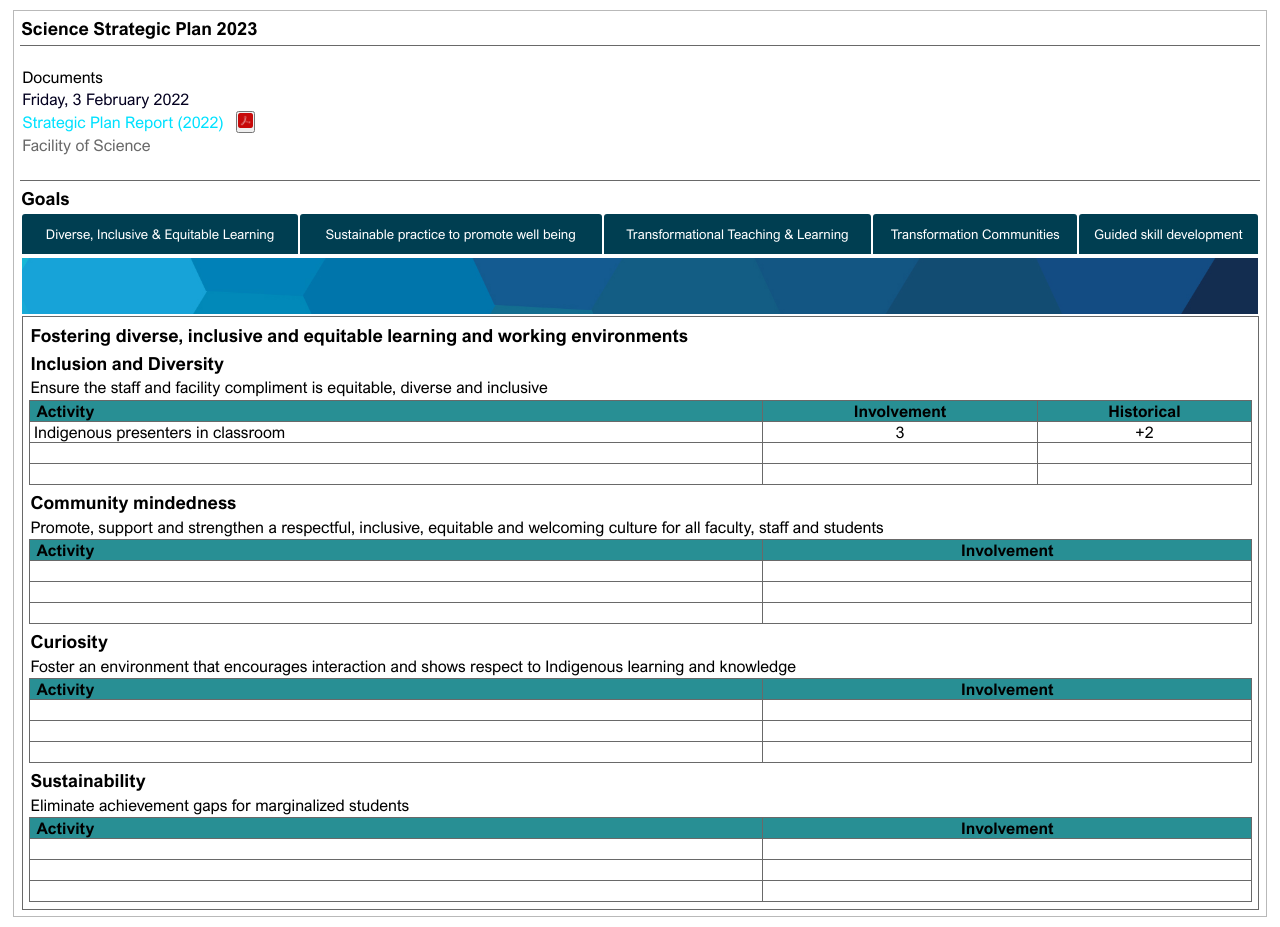
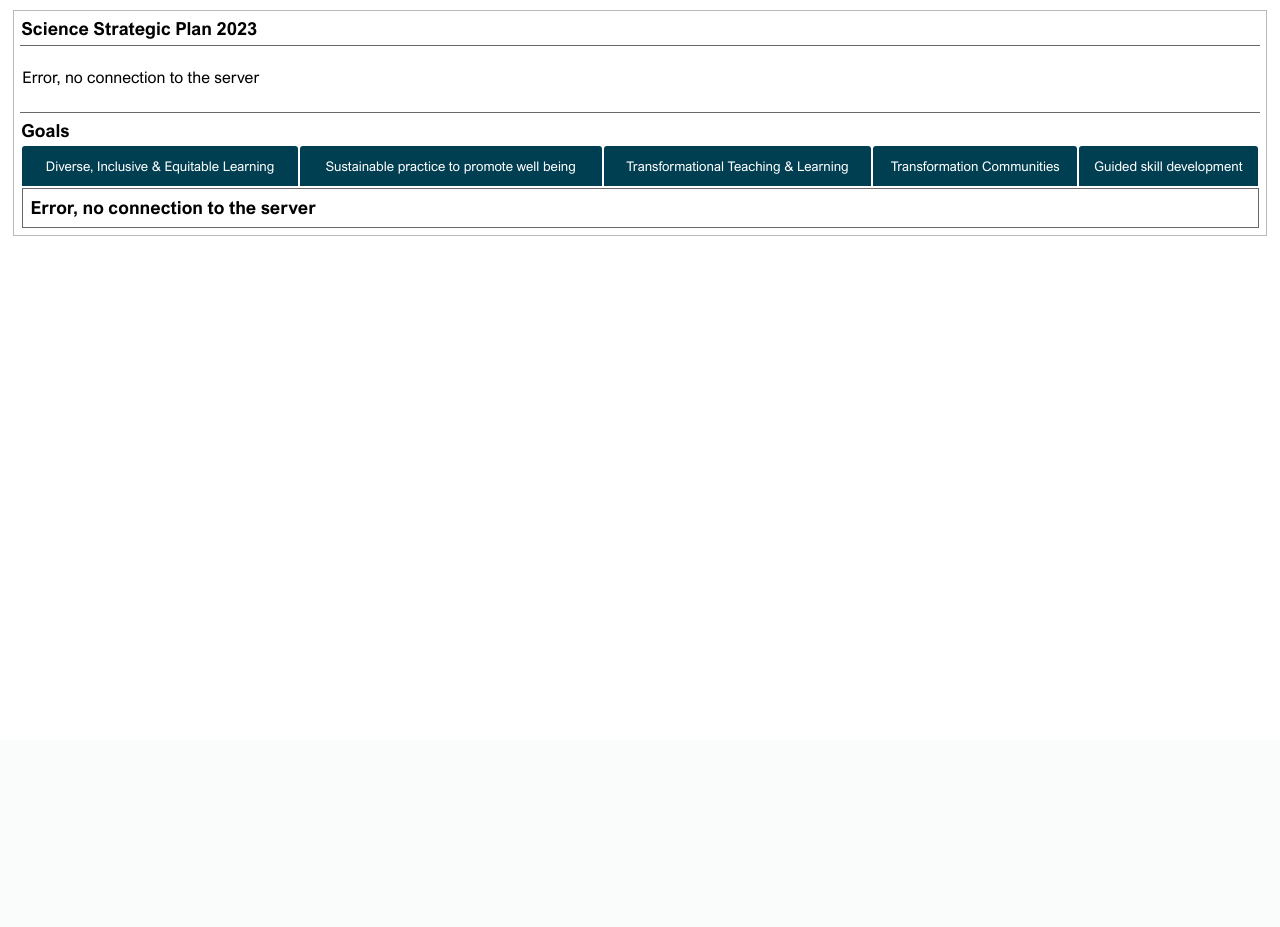
Before and after one commit to Malouni/SAPC-Platform, a PHP site: page /PastSurveyReport.php in a window 1280 px wide. Shown: the part 60-987 px from the top of the page. After the commit the page ends 296 px from the top, so only its background shows below. Run offline with PHP 8.4, Linux system fonts and the light colour scheme; lists and menus that the app fills with data are empty.

Commit message:
Made some changes according to db

```diff
--- a/pages/PastSurveyReport.php
+++ b/pages/PastSurveyReport.php
@@ -1,6 +1,4 @@
-<?php
 
-?>
 
 <!DOCTYPE html>
 <html lang="en">
@@ -76,35 +74,20 @@
 
 
     <div class="pastReports">
-
-        <!---------info section--------->
-        <p class="headers">Science Strategic Plan <span class="year">2023<span></p>
-        <div class="pastDocuments">
-            <div class="document">
-                <table>
-                    <tr class="rowDocuments">
-                        <td class="gridDocuments">
-                            <p class="document">Documents</p>
-                        </td>
-                    </tr>
-                    <tr class="rowDocuments">
-                        <td class="gridDocuments">
-                            <p class="date">Friday, 3 February 2022</p>
-                        </td>
-                    </tr>
-                    <tr class="rowDocuments">
-                        <td class="gridDocuments">
-                            <p class="SPRtext"> Strategic Plan Report (2022)</p>
-                        </td>
-                        <td><button class="pdf"><img src="../images/icons/pdf.png" alt="pdf" class="icon"></button></td>
-                    </tr>
-                    <tr class="rowDocuments">
-                        <td class="gridDocuments">
-                            <p class="facility">Facility of Science</p>
-                        </td>
-                    </tr>
-                </table>
-            </div>
+        <p class="headers">Science Strategic Plan 2023</p>
+        <div class="pastDocuments" id="documents-pane">
+            <?php
+                if (!empty($result))
+                    echo $result;
+                else
+                    echo "<div class='document'>
+                            <table>
+                                <tr class='rowDocuments'>
+                                    <td class='gridDocuments'><p class='document'>Error, no connection to the server</p></td>
+                                </tr>
+                            </table>
+                          </div> ";
+            ?>
         </div>
 
         <!--------------Goals tabs---------------->
@@ -118,112 +101,14 @@
                 <th class="gridGoals"><button class="buttonGoals" id="GSDbutton">Guided skill development</button></th>
             </tr>
         </table>
-        <div id="coverpattern"></div>
-
-        <!---------------------------DIEL report--------------------------------->
-        <div class="report" id="DIEL-R">
-            <p class="headers">Fostering diverse, inclusive and equitable learning and working environments</p>
-            <!--------------------SubGoal1------------------------>
-            <p class="headers">Inclusion and Diversity</p>
-            <p class="regularText">Ensure the staff and facility compliment is equitable, diverse and inclusive</p>
-            <table class="tablePastReport">
-                <tr class="rowPastReport">
-                    <th class="headerActivity">Activity</th>
-                    <th class="headerRest">Involvement</th>
-                    <th class="headerRest">Historical</th>
-                </tr>
-                <tr class="rowPastReport">
-                    <td class="gridActivity">Indigenous presenters in classroom</td>
-                    <td class="gridRest">3</td>
-                    <td class="gridRest">+2</td>
-                </tr>
-                <tr class="rowPastReport">
-                    <td class="gridActivity"> &nbsp; </td>
-                    <td class="gridRest"> &nbsp; </td>
-                    <td class="gridRest"> &nbsp; </td>
-                </tr>
-                <tr class="rowPastReport">
-                    <td class="gridActivity"> &nbsp; </td>
-                    <td class="gridRest"> &nbsp; </td>
-                    <td class="gridRest"> &nbsp; </td>
-                </tr>
-                <!--add php code for adding a new row-->
-            </table>
-
-            <!--------------------SubGoal2------------------------>
-            <p class="headers">Community mindedness</p>
-            <p class="regularText">Promote, support and strengthen a respectful, inclusive, equitable and welcoming culture for all faculty, staff and students</p>
-
-            <table class="tablePastReport">
-                <tr class="rowPastReport">
-                    <th class="headerActivity">Activity</th>
-                    <th class="headerRest">Involvement</th>
-                </tr>
-                <tr class="rowPastReport">
-                    <td class="gridActivity"> &nbsp; </td>
-                    <td class="gridRest"> &nbsp; </td>
-                </tr>
-                <tr class="rowPastReport">
-                    <td class="gridActivity"> &nbsp; </td>
-                    <td class="gridRest"> &nbsp; </td>
-                </tr>
-                <tr class="rowPastReport">
-                    <td class="gridActivity"> &nbsp; </td>
-                    <td class="gridRest"> &nbsp; </td>
-                </tr>
-            </table>
-
-            <!--------------------SubGoal3------------------------>
-            <p class="headers">Curiosity</p>
-            <p class="regularText">Foster an environment that encourages interaction and shows respect to Indigenous learning and knowledge</p>
-
-            <table class="tablePastReport">
-                <tr class="rowPastReport">
-                    <th class="headerActivity">Activity</th>
-                    <th class="headerRest">Involvement</th>
-                </tr>
-                <tr class="rowPastReport">
-                    <td class="gridActivity"> &nbsp; </td>
-                    <td class="gridRest"> &nbsp; </td>
-                </tr>
-                <tr class="rowPastReport">
-                    <td class="gridActivity"> &nbsp; </td>
-                    <td class="gridRest"> &nbsp; </td>
-                </tr>
-                <tr class="rowPastReport">
-                    <td class="gridActivity"> &nbsp; </td>
-                    <td class="gridRest"> &nbsp; </td>
-                </tr>
-            </table>
-
-            <!--------------------SubGoal4------------------------>
-            <p class="headers">Sustainability</p>
-            <p class="regularText">Eliminate achievement gaps for marginalized students</p>
-
-            <table class="tablePastReport">
-                <tr class="rowPastReport">
-                    <th class="headerActivity">Activity</th>
-                    <th class="headerRest">Involvement</th>
-                </tr>
-                <tr class="rowPastReport">
-                    <td class="gridActivity"> &nbsp; </td>
-                    <td class="gridRest"> &nbsp; </td>
-                </tr>
-                <tr class="rowPastReport">
-                    <td class="gridActivity"> &nbsp; </td>
-                    <td class="gridRest"> &nbsp; </td>
-                </tr>
-                <tr class="rowPastReport">
-                    <td class="gridActivity"> &nbsp; </td>
-                    <td class="gridRest"> &nbsp; </td>
-                </tr>
-            </table>
+        <div class="report" id="report-pane">
+            <?php
+                if (!empty($result))
+                    echo $result;
+                else
+                    echo "<p class='headers'>Error, no connection to the server</p>";
+            ?>
         </div>
-
-
-
-
-
 
     </div>
 
```
Also changed, not shown: pages/PastSurveyReportModel.php (added, +55 -0 lines), scripts/PastSurveyReport.js (added, +138 -0 lines).
